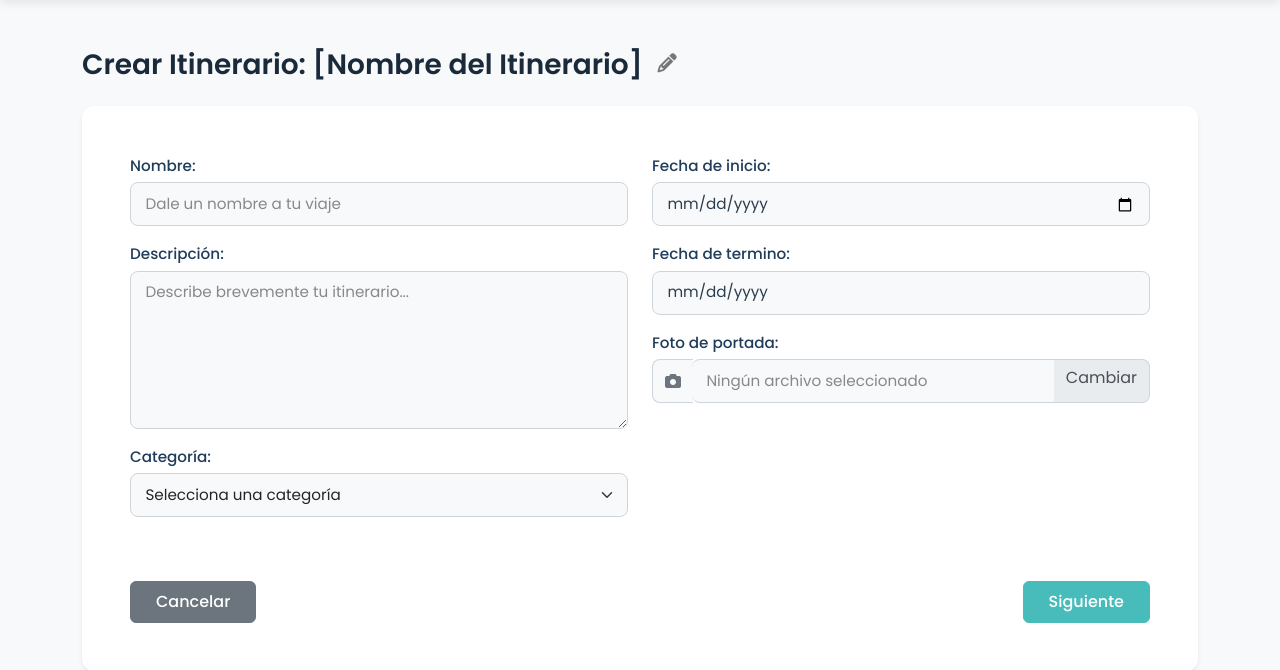
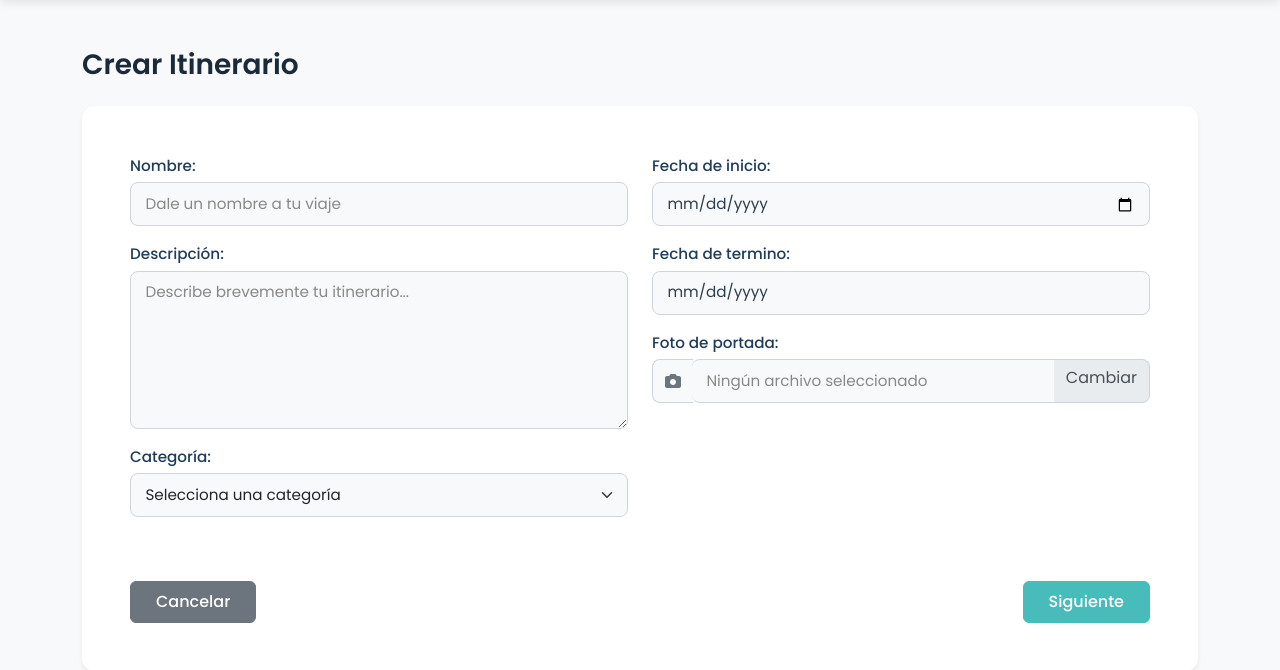
Before and after one commit to LuisHMZ/Generador-de-Itinerarios, a Django app: page /itineraries/create/ in a window 1280 px wide. Shown: the part 70-740 px from the top of the page. Run offline with Django 5.2, Linux system fonts and the light colour scheme; the visitor is signed in with stand-in values (Sample User, id 1).

Commit message:
Eliminado título editable

```diff
--- a/templates/itineraries/create_edit_itinerary.html
+++ b/templates/itineraries/create_edit_itinerary.html
@@ -15,12 +15,9 @@
 {% block content %}
     <main class="container my-5">
         <div class="titulo-editar mb-4">
-            <h1 class="h3">{{ mode|default:"Crear" }} Itinerario:
-                <span id="nombre-itinerario-titulo">{% if itinerary %}{{ itinerary.title|default:"[Nombre del Itinerario]"|escape }}{% else %}[Nombre del Itinerario]{% endif %}</span>
-                <input type="text" id="input-editar-titulo" class="form-control d-none" value="" style="display: inline-block; width: auto; font-size: inherit; margin-left: 5px;">
+            <h1 class="h3">{{ mode|default:"Crear" }} Itinerario
+
             </h1>
-            <a href="#" class="edit-icon-link" id="boton-editar-titulo"><i class="fas fa-pencil-alt"></i></a>
-            <a href="#" class="edit-icon-link d-none" id="boton-guardar-titulo"><i class="fas fa-check"></i></a>
         </div>
 
         <form id="form-editar-itinerario" class="card shadow-sm p-4 p-md-5 bg-white" method="post" enctype="multipart/form-data">
```
